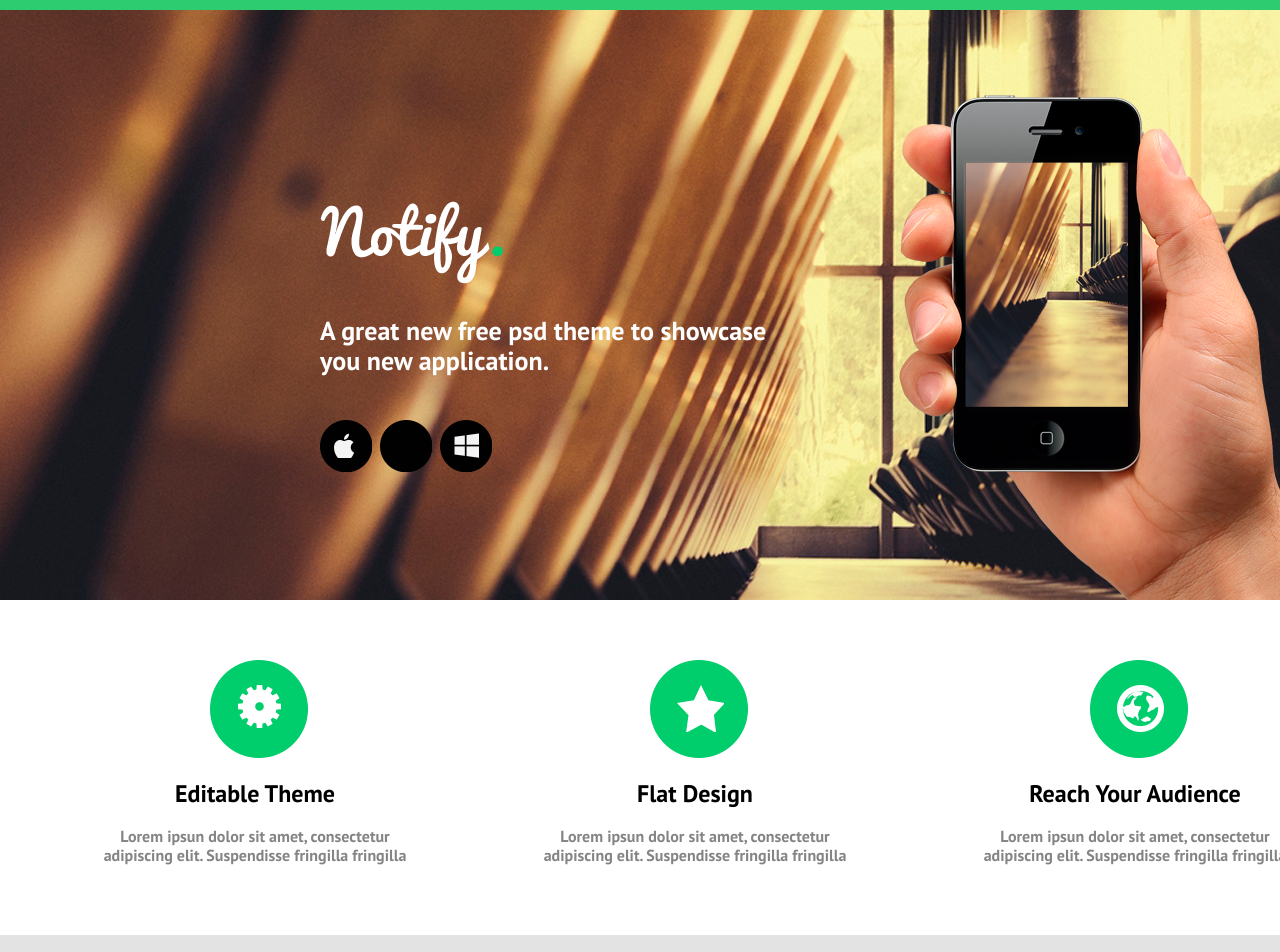
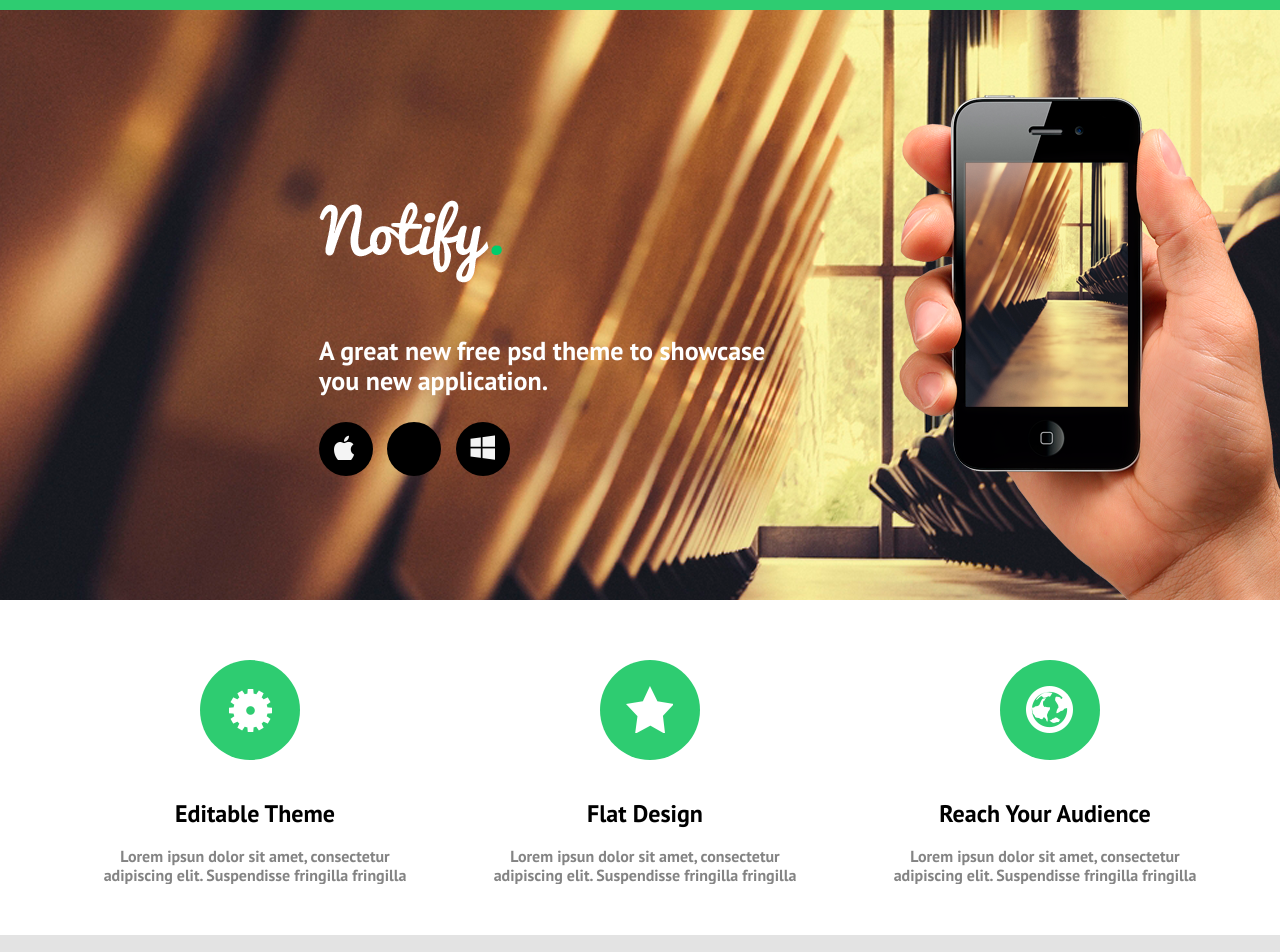
Before and after one commit to Andrey6444/homework, a website: page lessons 2/index.html in a window 1280 px wide. Shown: the top 952 px of the page. Drawn offline with nearby package versions, Linux system fonts and the light colour scheme.

Commit message:
lessons2_commit

```diff
--- a/lessons 2/css/style.css
+++ b/lessons 2/css/style.css
@@ -1,16 +1,11 @@
 
-body {
-	margin: 0;
-	padding-top:0;
-}
  a {
     cursor: url("../img/cursor.png"), pointer;
 }
 .wrap {
 	background-image: url("../img/header.png");
 	background-repeat: no-repeat;
-	background-size: cover;
-	position: absolute;
+	position: relative;
 	width: 100%;
 	min-width: 920px;
 	height: 600px;
@@ -23,58 +18,70 @@ body {
 	background-position: top_line;
 	width: 100%;
 	height: 10px;
+
+}
+.logo_blok {
+	width:480px;
+	height: 330px;
+	top: 168px;
+	left: 318px;
+	position: relative;
+	float: left;
 }
 .logo {
-	width: 100%;
+	width: 188px;
 	height: 88px;
-	top: 180px;
-	left: 320px;
+	top: 1px;
+	left: 1px;
 	background-image: url("../img/notify.png");
 	background-repeat: no-repeat;
-	position: absolute;
+	position: relative;
+	float: left;
 }
 #a_great {
 	font-size: 26px;
 	font-family: "PT Sans", sans-serif;
-	position: absolute;
 	width: 480px;
 	height: 60px;
-	top: 290px;
-	left: 320px;
+	top: 1px;
+	left: 1px;
 	color: rgb(255, 255, 255);
 	text-align: left;
+	position: relative;
+	float:left;
+
 }
 .apple,.android,.windows {
-	background: url("../img/icon/apple/container.png") no-repeat;
+	background-color: black;
+	border-radius: 45px;
+	position: relative;
 	width: 54px;
 	height: 54px;
 	display: inline-block;
-    position: absolute;
-	top: 420px;
-}
-.apple {
-	left: 320px;
+	top: 1px;
+	left: 1px;
+	float: left;
 }
 .apple:hover,.android:hover,.windows:hover {
-    background: url("../img/icon/windows/container.png") no-repeat ;
+    background-color: #2ecc71;
 }
 .android {
-	left: 380px;
+	left: 15px;
 }
 .windows {
-	left: 440px;
+	left: 30px;
 }
 .icon1 {
 	background: url("../img/icon/apple/icon.png") no-repeat;
 	width: 26px;
 	height: 26px;
-    margin: 13px auto;
+    margin: 13px 15px;
 }
 .icon2 {
 	background: url("../img/icon/android/icon.png") no-repeat;
 	width: 26px;
 	height: 26px;
-    margin: 13px auto;
+    margin: 13px 15px;
 }
 .icon3 {
 	background: url("../img/icon/windows/icon.png") no-repeat;
@@ -83,94 +90,92 @@ body {
     margin: 13px auto;
 }
 .section1 {
-	position: absolute;
 	width: 100%;
 	height: 335px;
 	float: left;
-	top: 600px;
+	position: relative;
 	overflow: hidden;
 }
 .f1,.f2,.f3 {
-    background-image: url("../img/icon/features/2/container.png");
-	background-repeat: no-repeat;
-	display: inline-block;
+    background-color: #2ecc71;
+	border-radius: 100px;
+	position: relative;
+    display: inline-block;
 	width: 100px;
 	height: 100px;
 	top: 60px;
-	left: 210px;
-	position: absolute;
+	left: 200px;
 	float: left;
 }
 .f2 {
-	left: 650px;
+	left: 500px;
 	}
 .f3 {
-	left: 1090px;
+	left: 800px;
 }
 .f1:hover,.f2:hover,.f3:hover {
-	background: url("../img/icon/features/1/container.png")	;
-	background-repeat: no-repeat;
+	background-color: black;
 	}
 .icon_f1 {
 	background: url("../img/icon/features/1/icon.png") no-repeat;
 	width: 45px;
 	height: 45px;
-	margin: 25px auto;
+	margin: 29px 29px;
 }
 .icon_f2 {
 	background: url("../img/icon/features/2/icon.png") no-repeat;
 	width: 47px;
 	height: 47px;
-	margin: 25px auto;
+	margin: 26px 26px;
 }
 .icon_f3 {
 	background: url("../img/icon/features/3/icon.png") no-repeat;
 	width: 47px;
 	height: 47px;
-	margin: 25px auto;
+	margin: 26px 26px;
 }
 .f1_text,.f2_text,.f3_text {
 	font-family: "PT Sans", sans-serif;
 	text-align: center;
 	display: inline-block;
 	width: 310px;
-	height: 150px;
-	top: 160px;
-	left: 100px;
-	position: absolute;
+	height: 110px;
+	position: relative;
+	top: 180px;
+	left: -200px;
 	float: left;
-
 }
 .f2_text{
-	left: 540px;
+	left: -120px;
 }
 .f3_text{
-	left: 980px;
+	left: -30px;
 }
 #text_section1 {
 	font-size: 16px;
 	color:  #848484;
+	overflow: hidden;
 }
 .section2 {
 	background-color: #e3e3e3;
-	position: absolute;
+	position: relative;
 	width: 100%;
 	height: 426px;
 	float: left;
-	top: 935px;
+	overflow: hidden;
 }
 .section3 {
-	position: absolute;
 	width: 100%;
 	height: 466px;
 	float: left;
 	top: 1351px;
+	overflow: hidden;
 }
 .footer {
 	background-color: #e3e3e3;
-	position: absolute;
 	width: 100%;
 	height: 130px;
 	float: left;
 	top: 1817px;
+	overflow: hidden;
 }
--- a/lessons 2/index.html
+++ b/lessons 2/index.html
@@ -10,10 +10,10 @@
 <body>
 <div class="wrap">
            <div class="top_line"></div>
-           <div ><h1 class="logo"></h1>
+           <div class="logo_blok" ><h1 class="logo"></h1>
 		         <p id="a_great">A great new free psd theme to showcase<br/>
 		                         you new application.</p>
-           </div>
+
 		   <div class="apple"><a href="../img/header.png"></a>
 		         <div class="icon1"></div>
 		   </div>
@@ -22,6 +22,7 @@
 		   </div>
 		   <div class="windows"><a href="#"></a>
 		         <div class="icon3"></div>
+		   </div>
 		   </div>
 </div>
 <div class="section1">
```
Also changed, not shown: 1 other file.
